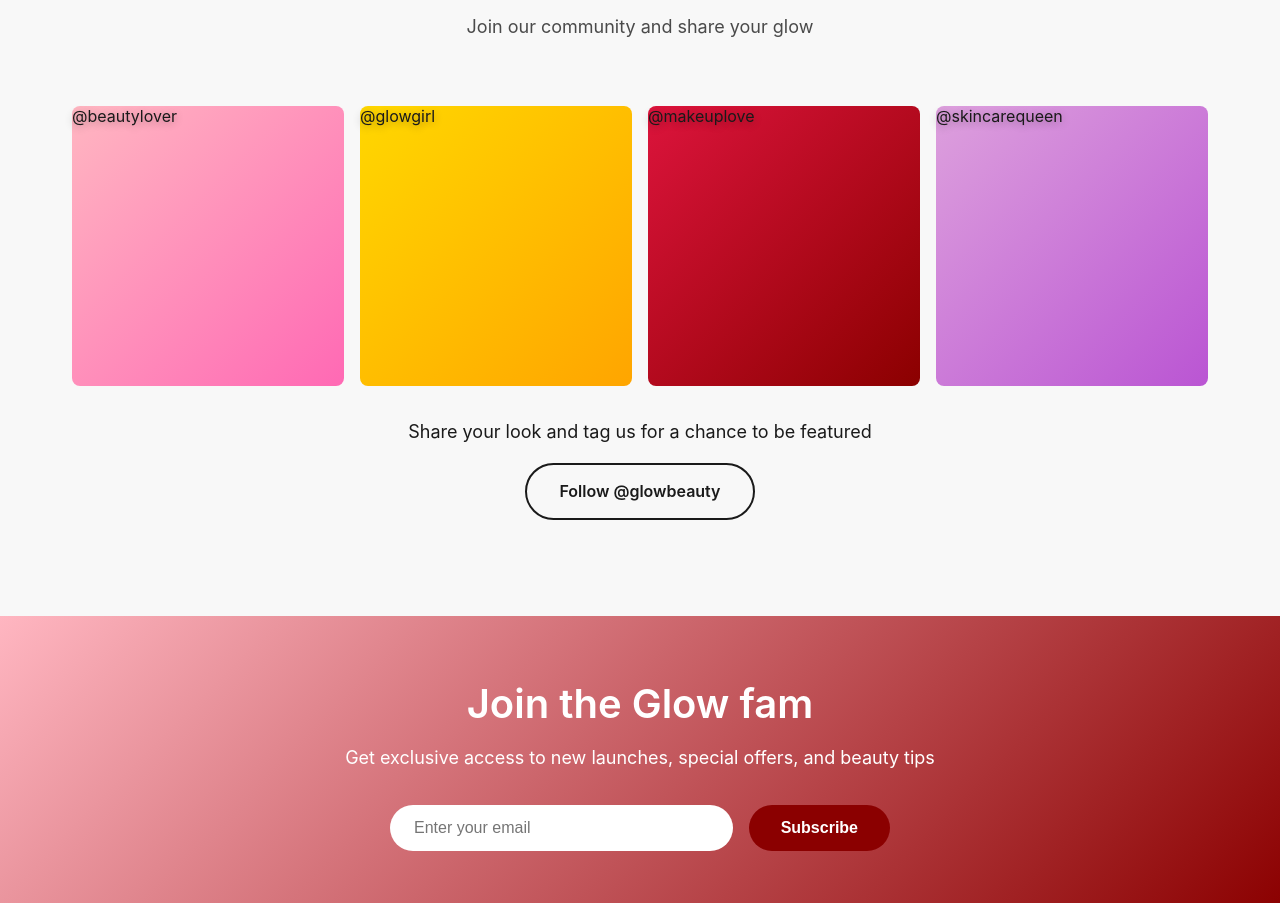
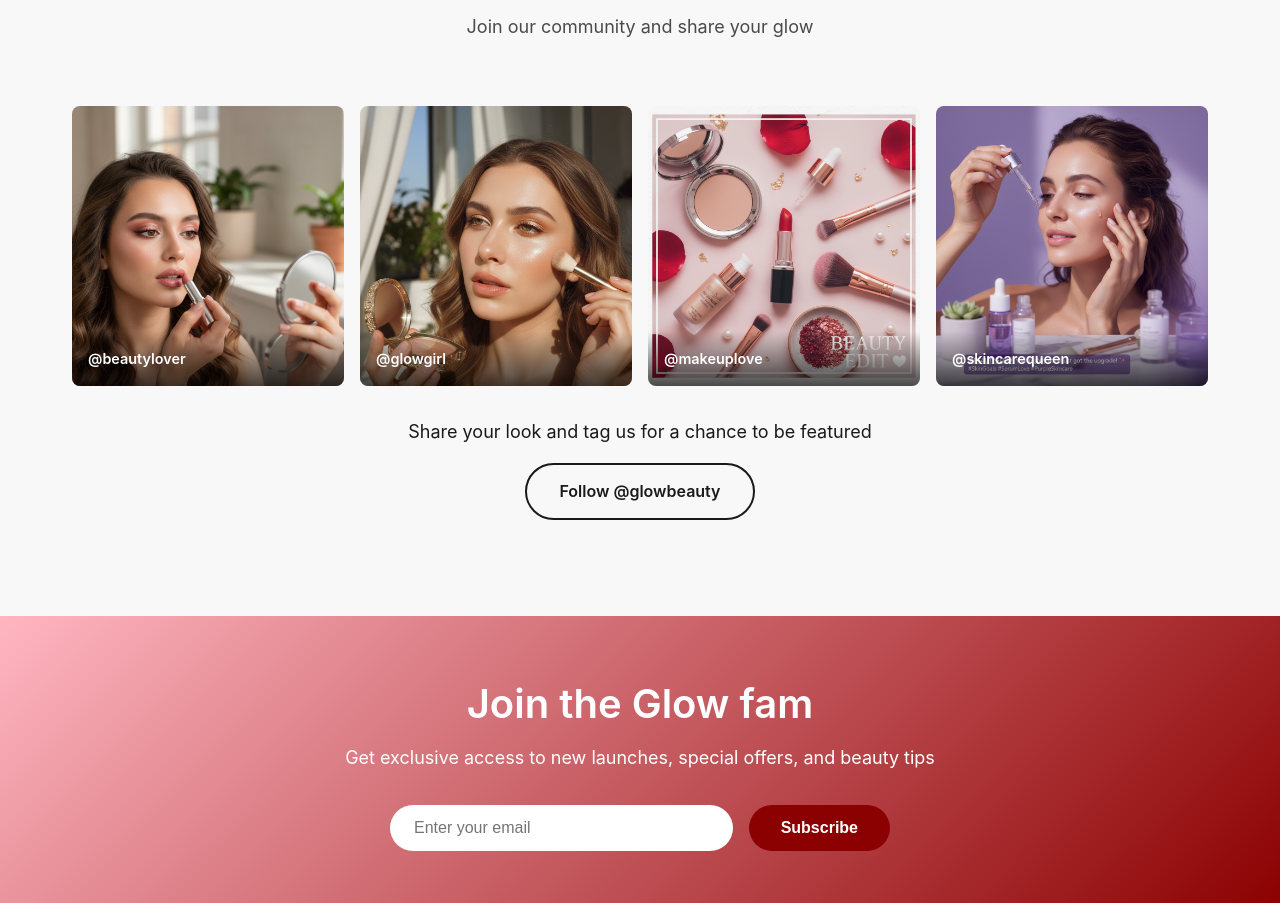
Before and after one commit to leonardoblur/glow-beauty, a plain HTML site: page index.html in a window 1280 px wide. Shown: the part 3218-4121 px from the top of the page. Drawn offline with Linux system fonts and the light colour scheme.

Commit message:
Add community section images and improve styling

```diff
--- a/css/style.css
+++ b/css/style.css
@@ -555,10 +555,41 @@ img {
     margin-bottom: var(--spacing-md);
 }
 
+.community-card {
+    position: relative;
+    overflow: hidden;
+    border-radius: var(--border-radius);
+    cursor: pointer;
+    transition: transform 0.3s ease;
+}
+
+.community-card:hover {
+    transform: scale(1.05);
+}
+
 .community-card .image-placeholder {
     height: 280px;
     border-radius: var(--border-radius);
     font-size: 1rem;
+}
+
+.community-img {
+    width: 100%;
+    height: 280px;
+    object-fit: cover;
+    display: block;
+}
+
+.community-overlay {
+    position: absolute;
+    bottom: 0;
+    left: 0;
+    right: 0;
+    background: linear-gradient(to top, rgba(0,0,0,0.7), transparent);
+    color: white;
+    padding: var(--spacing-sm);
+    font-weight: 600;
+    font-size: 0.9rem;
 }
 
 .community-cta {
--- a/index.html
+++ b/index.html
@@ -211,24 +211,20 @@
 
             <div class="community-grid">
                 <div class="community-card">
-                    <div class="image-placeholder" style="background: linear-gradient(135deg, #FFB6C1 0%, #FF69B4 100%);">
-                        <div class="image-text">@beautylover</div>
-                    </div>
+                    <img src="images/community-beautylover.jpg" alt="@beautylover" class="community-img">
+                    <div class="community-overlay">@beautylover</div>
                 </div>
                 <div class="community-card">
-                    <div class="image-placeholder" style="background: linear-gradient(135deg, #FFD700 0%, #FFA500 100%);">
-                        <div class="image-text">@glowgirl</div>
-                    </div>
+                    <img src="images/community-glowgirl.jpg" alt="@glowgirl" class="community-img">
+                    <div class="community-overlay">@glowgirl</div>
                 </div>
                 <div class="community-card">
-                    <div class="image-placeholder" style="background: linear-gradient(135deg, #DC143C 0%, #8B0000 100%);">
-                        <div class="image-text">@makeuplove</div>
-                    </div>
+                    <img src="images/community-makeuplove.jpg" alt="@makeuplove" class="community-img">
+                    <div class="community-overlay">@makeuplove</div>
                 </div>
                 <div class="community-card">
-                    <div class="image-placeholder" style="background: linear-gradient(135deg, #DDA0DD 0%, #BA55D3 100%);">
-                        <div class="image-text">@skincarequeen</div>
-                    </div>
+                    <img src="images/community-skincarequeen.jpg" alt="@skincarequeen" class="community-img">
+                    <div class="community-overlay">@skincarequeen</div>
                 </div>
             </div>
 
```
Also changed, not shown: images/community-beautylover.jpg (added), images/community-glowgirl.jpg (added), images/community-makeuplove.jpg (added), images/community-skincarequeen.jpg (added).
